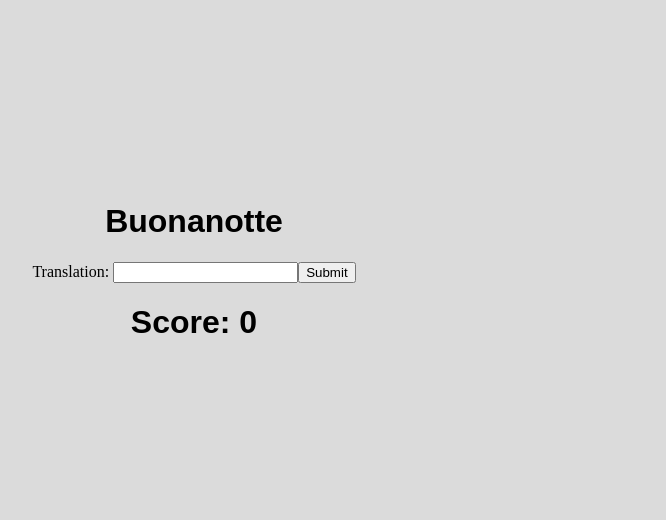
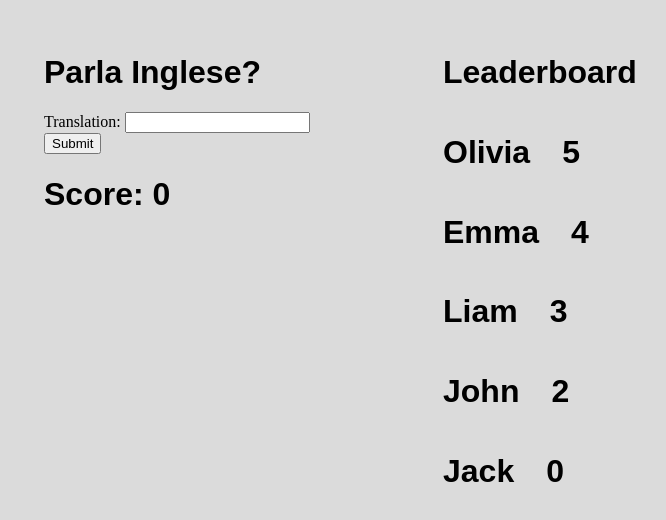
Before and after one commit to jbarber69/dissertation, an Angular app in the folder dissertation-app/: page /translation-component in a window 1280 px wide. Shown: the part 128-648 px from the top of the page, without its empty margins (446-1112 px from the left). Built offline with nearby package versions, Linux system fonts and the light colour scheme.

Commit message:
Task-0004: Added basic leaderboard

```diff
--- a/dissertation-app/src/app/app.module.ts
+++ b/dissertation-app/src/app/app.module.ts
@@ -5,10 +5,11 @@ import { AppRoutingModule } from './app-routing.module';
 import { AppComponent } from './app.component';
 import { HomescreenComponent } from './homescreen/homescreen.component';
 import { FormsModule, ReactiveFormsModule } from '@angular/forms';
-import { TranslationComponent } from './translation/translation.component'
+import { TranslationComponent } from './translation/translation.component';
+import { LeaderboardComponent } from './leaderboard/leaderboard.component'
 
 @NgModule({
-  declarations: [AppComponent, HomescreenComponent, TranslationComponent],
+  declarations: [AppComponent, HomescreenComponent, TranslationComponent, LeaderboardComponent],
   imports: [BrowserModule, AppRoutingModule, FormsModule, ReactiveFormsModule],
   providers: [],
   bootstrap: [AppComponent],
--- a/dissertation-app/src/app/homescreen/homescreen.component.ts
+++ b/dissertation-app/src/app/homescreen/homescreen.component.ts
@@ -3,6 +3,7 @@ import { FormControl, FormGroup } from "@angular/forms";
 import { Router } from "@angular/router";
 
 import { NameService } from "../name.service";
+import { UserService } from '../user.service'
 
 @Component({
   selector: "app-homescreen",
@@ -10,7 +11,7 @@ import { NameService } from "../name.service";
   styleUrls: ["./homescreen.component.css"],
 })
 export class HomescreenComponent implements OnInit {
-  constructor(private router: Router, private nameService: NameService) {}
+  constructor(private router: Router, private nameService: NameService, private userService: UserService) {}
 
   ngOnInit(): void {}
 
@@ -20,6 +21,7 @@ export class HomescreenComponent implements OnInit {
 
   onSubmit() {
     this.nameService.name = this.nameForm.value.name;
+    this.userService.setName(this.nameForm.value.name)
     this.router.navigate(["/translation-component"]);
   }
 }
--- /dev/null
+++ b/dissertation-app/src/app/leaderboard/leaderboard.component.css
@@ -0,0 +1,8 @@
+.leaderboardItem {
+  display: flex;
+}
+
+h1 {
+  font-family: Arial, Helvetica, sans-serif;
+  padding-right: 1em;
+}
--- /dev/null
+++ b/dissertation-app/src/app/leaderboard/leaderboard.component.html
@@ -0,0 +1,9 @@
+<h1>Leaderboard</h1>
+<ng-container *ngIf="{ sortedUserList: sortedUserList$ | async }; let state">
+  <div *ngFor="let user of state.sortedUserList">
+    <div class="leaderboardItem">
+      <h1>{{ user.name }}</h1>
+      <h1>{{ user.score }}</h1>
+    </div>
+  </div>
+</ng-container>
--- /dev/null
+++ b/dissertation-app/src/app/leaderboard/leaderboard.component.ts
@@ -0,0 +1,32 @@
+import { Component, OnInit } from "@angular/core";
+import { Observable, of, interval, combineLatest, pipe } from "rxjs";
+import { map, startWith, switchMap } from "rxjs/operators";
+import { UserService } from "../user.service";
+
+let competitors = [
+  { name: "John", score: 2 },
+  { name: "Liam", score: 3 },
+  { name: "Olivia", score: 5 },
+  { name: "Emma", score: 4 },
+];
+
+@Component({
+  selector: "app-leaderboard",
+  templateUrl: "./leaderboard.component.html",
+  styleUrls: ["./leaderboard.component.css"],
+})
+export class LeaderboardComponent implements OnInit {
+  constructor(private userService: UserService) {}
+
+  ngOnInit(): void {}
+
+  user = this.userService.getUser();
+
+  refresh$ = interval(1000);
+
+  userList = [...competitors, this.user];
+
+  sortedUserList$ = interval(1000).pipe(startWith(0), map(user => {
+    return this.userList.sort((user1, user2) => (user1.score > user2.score ? -1 : 1));
+  }))
+}
--- a/dissertation-app/src/app/translation/translation.component.css
+++ b/dissertation-app/src/app/translation/translation.component.css
@@ -6,3 +6,27 @@ body {
   display: flex;
   align-items: center;
 }
+
+.mainScreen{
+        display: flex;
+        justify-content: flex-start;
+        /* adjustment */
+        position: relative;
+        /* new */
+        width: 500px;
+}
+
+.translation{
+        flex: 0 1 auto;
+        width: 300px;
+        position: absolute;
+        /* new */
+        left: 50%;
+        transform: translateX(-50%);
+}
+
+.leaderboard{
+        flex: 0 1 auto;
+        width: 1px;
+        margin-left: auto;
+}
--- a/dissertation-app/src/app/translation/translation.component.html
+++ b/dissertation-app/src/app/translation/translation.component.html
@@ -1,4 +1,6 @@
 <body>
+  <div class="mainScreen">
+    <div class="translation">
       <ng-container *ngIf="{ word: word$ | async }; let state">
         <h1>{{ state.word }}</h1>
 
@@ -16,4 +18,10 @@
 
         <h1>Score: {{ score }}</h1>
       </ng-container>
+    </div>
+
+    <div class="leaderboard">
+      <app-leaderboard></app-leaderboard>
+    </div>
+  </div>
 </body>
--- a/dissertation-app/src/app/translation/translation.component.ts
+++ b/dissertation-app/src/app/translation/translation.component.ts
@@ -5,6 +5,7 @@ import { ScoreService } from "../score.service";
 import { FormControl, FormGroup } from "@angular/forms";
 import { map, tap } from "rxjs/operators";
 import { Observable, of } from "rxjs";
+import {UserService} from '../user.service'
 
 @Component({
   selector: "app-translation",
@@ -14,7 +15,8 @@ import { Observable, of } from "rxjs";
 export class TranslationComponent implements OnInit {
   constructor(
     private nameService: NameService,
-    private scoreService: ScoreService
+    private scoreService: ScoreService,
+    private userService: UserService
   ) {}
 
   ngOnInit(): void {}
@@ -24,7 +26,7 @@ export class TranslationComponent implements OnInit {
   });
 
   get score(): number {
-    return this.scoreService.score;
+    return this.userService.getScore();
   }
 
   getRandomWord(array: string[]) {
@@ -64,7 +66,7 @@ export class TranslationComponent implements OnInit {
       .pipe(
         tap((word) => {
           if (this.checkCorrect(word) === true) {
-            this.scoreService.score += 1;
+            this.userService.addScore();
           }
         })
       )
--- /dev/null
+++ b/dissertation-app/src/app/user.service.ts
@@ -0,0 +1,61 @@
+import { Injectable } from "@angular/core";
+import { interval, of } from "rxjs";
+import { map } from "rxjs/operators";
+
+interface User {
+  name: string,
+  score: number
+}
+
+const dummyUsers = [
+  { name: "John", score: 2 },
+  { name: "Liam", score: 3 },
+  { name: "Olivia", score: 5 },
+  { name: "Emma", score: 4 },
+];
+
+@Injectable({
+  providedIn: "root",
+})
+export class UserService {
+  user: User = {
+    name: 'Jack',
+    score: 0
+  }
+
+  constructor(){
+  }
+
+  getUser(){
+    return this.user
+  }
+
+  // generateLeaderboard(){
+  //       let users = [...dummyUsers, this.user];
+  //       users.sort((user1, user2) => (user1.score > user2.score ? -1 : 1));
+  //       return users
+  // }
+
+  // getLeaderboard(){
+  //   return this.liveLeaderboard
+  // }
+
+  // getSortedUserList(){
+  //   let users = [...dummyUsers, this.user]
+  //   users.sort((user1, user2) => user1.score > user2.score ? -1 : 1)
+  //   return of(users)
+  // }
+
+  getScore(){
+    return this.user.score
+  }
+
+  setName(name: string){
+    this.user.name = name
+  }
+
+  addScore(){
+    this.user.score += 1
+  }
+
+}
--- a/dissertation-app/src/assets/words.ts
+++ b/dissertation-app/src/assets/words.ts
@@ -1,7 +1,7 @@
 export var italianWords: string[]  = [
-  'Ciao', 'Buonasera', 'Buonanotte'
+  'Ciao', 'Buonasera', 'Buonanotte', 'Buongiorno', 'Grazie mille', 'Piacere', 'Non capisco', 'Parla Inglese?'
 ]
 
 export var englishWords: string[] = [
-  'hello', 'good evening', 'good night'
+  'hello', 'good evening', 'good night', 'good morning', 'thank you very much', 'nice to meet you', `i don't understand`, 'do you speak english?'
 ]
```
Also changed, not shown: 1 other file (tests, documents, lock files or other folders). Lines whose indentation alone changed are shown as unchanged.
